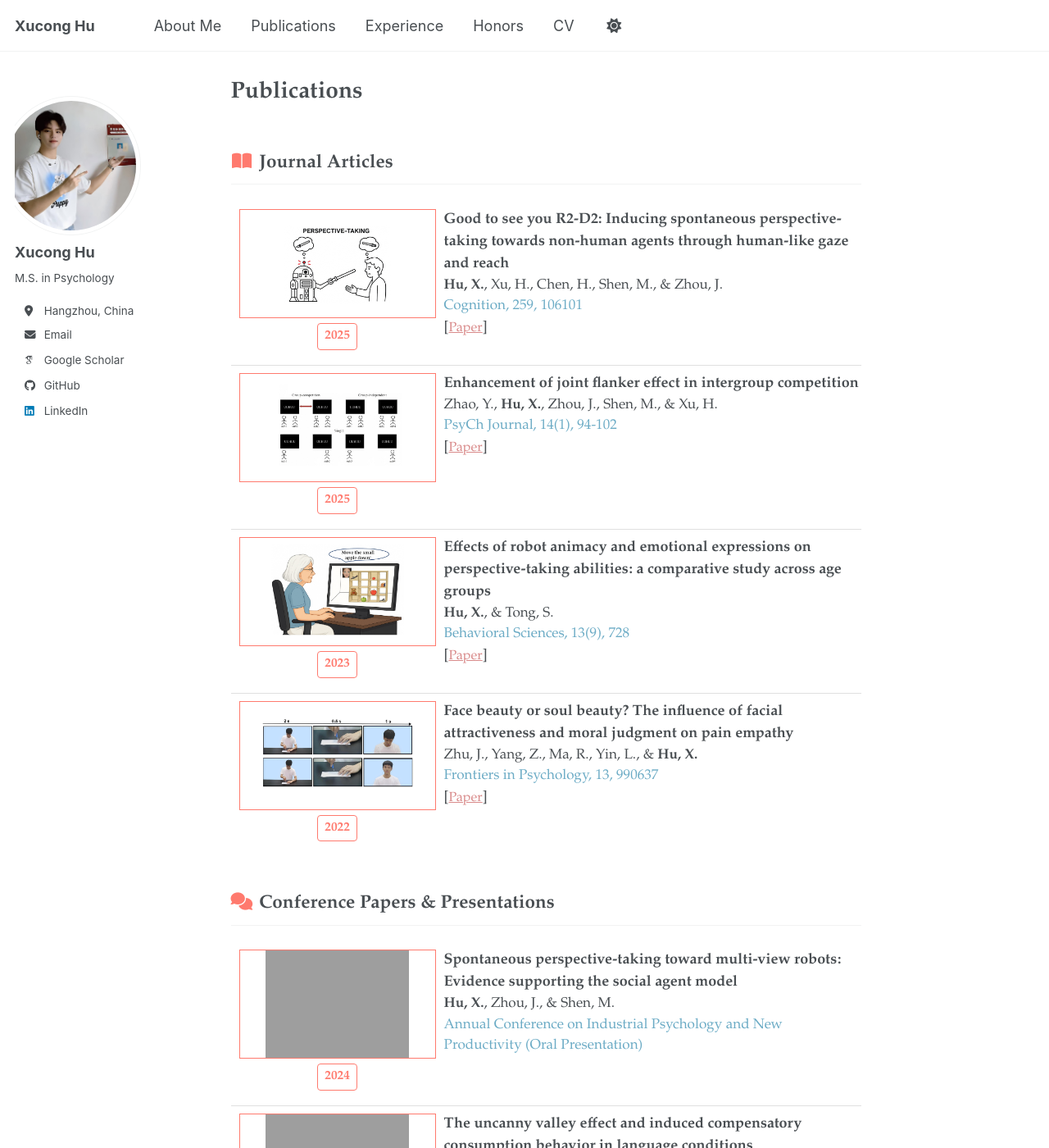
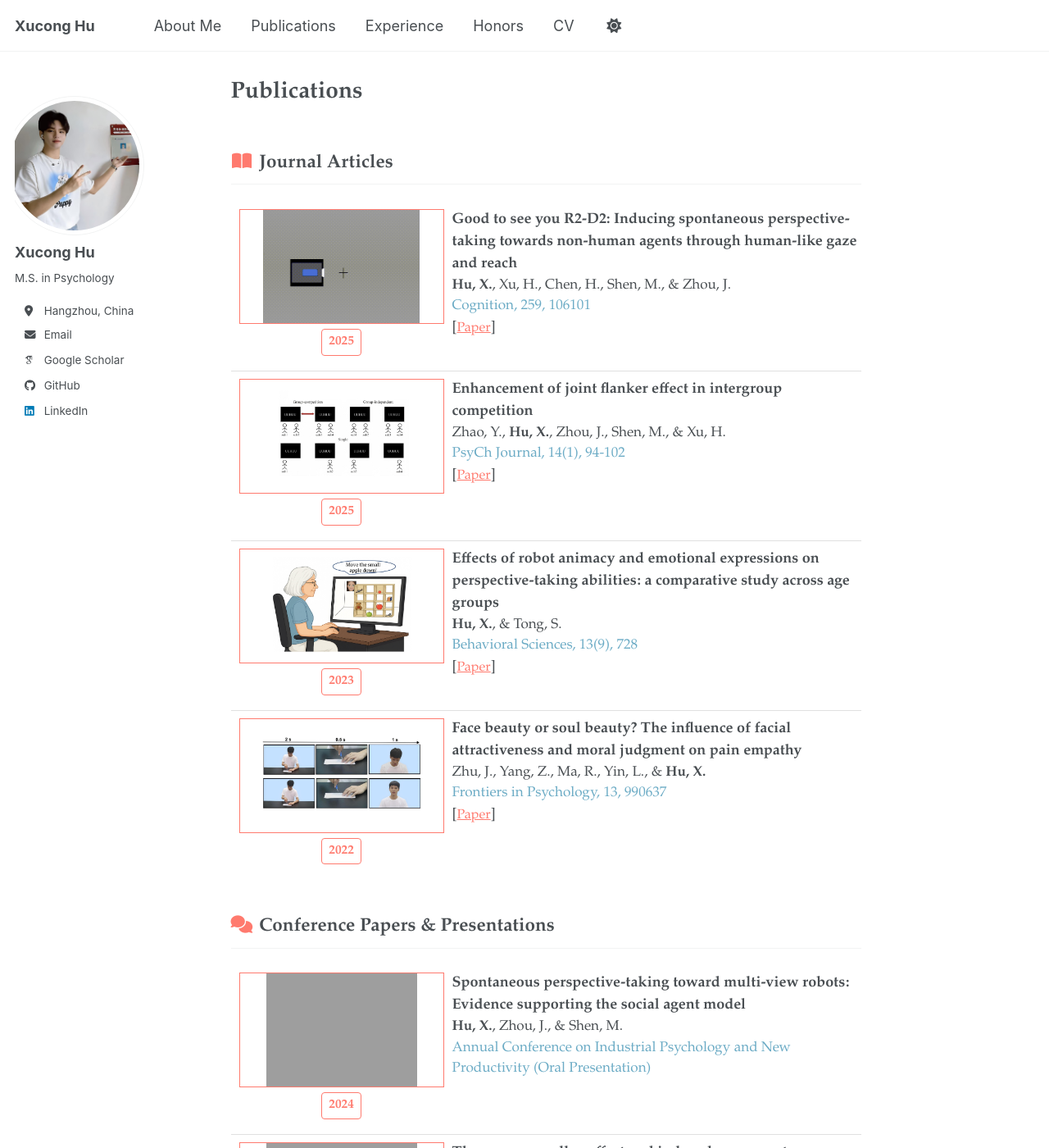
Before and after one commit to xuconghu/xuconghu.github.io, a Jekyll site: the page built from _pages/publications.md, in a window 1280 px wide and 1400 px high. Shown: the whole window at 82% size. Built offline with Jekyll 4.4.1, drawn with Linux system fonts in a browser that asks for light colours; some web fonts are replaced; a script bundle is joined from its source files by our own code; library files that are not in the unit come from our copies; grey boxes are pictures that could not be loaded.

Commit message:
Update publication covers and advisor styling

```diff
--- a/_pages/publications.md
+++ b/_pages/publications.md
@@ -12,7 +12,7 @@ author_profile: true
   <div class="pub-list">
     <div class="pub">
       <div class="pub-left">
-        <img class="pub-cover" src="{{ "/info/cognition/cognition.jpg" | relative_url }}" alt="Cognition cover" />
+        <div class="pub-cover pub-cover-cycle" role="img" aria-label="Cognition cover" style="--cycle-1: url('{{ "/info/cognition/cognition_1.GIF" | relative_url }}'); --cycle-2: url('{{ "/info/cognition/cognition_2.GIF" | relative_url }}'); --cycle-3: url('{{ "/info/cognition/cognition_3.GIF" | relative_url }}');"></div>
         <div class="pub-badge">2025</div>
       </div>
       <div class="pub-right">
@@ -82,7 +82,7 @@ author_profile: true
         <div class="title">The uncanny valley effect and induced compensatory consumption behavior in language conditions</div>
         <div class="authors"><strong>Hu, X.</strong></div>
         <div class="publish">Lecture Notes in Education Psychology and Public Media, 4, 426-436 (Oral Presentation)</div>
-        <div class="tags">[<a class="tag" href="https://www.youtube.com/watch?v=q06qOeipxnI" target="_blank" rel="noopener">Video</a>]</div>
+        <div class="tags">[<a class="tag" href="{{ "/info/Conference_Papers/The%20uncanny%20valley%20effect%20and%20induced%20compensatory%20consumption%20behavior%20in%20language.pdf" | relative_url }}">Paper</a>] [<a class="tag" href="https://www.youtube.com/watch?v=q06qOeipxnI" target="_blank" rel="noopener">Video</a>]</div>
       </div>
     </div>
   </div>
--- a/_sass/layout/_sidebar.scss
+++ b/_sass/layout/_sidebar.scss
@@ -99,9 +99,9 @@
     border-radius: 50%;
     object-fit: cover;
     display: block;
-    margin-left: -16px;
+    margin-left: -12px;
     margin-right: auto;
-    object-position: 42% 50%;
+    object-position: 58% 50%;
 
     @include breakpoint($large) {
       padding: 5px;
--- a/assets/css/main.scss
+++ b/assets/css/main.scss
@@ -135,6 +135,12 @@
   padding: 2px;
 }
 
+.edu-advisors,
+.edu-advisors a {
+  color: var(--accent-blue);
+  text-decoration: underline;
+}
+
 .timeline-brief {
   margin: 1rem 0 2rem;
   font-size: 1rem;
@@ -230,6 +236,11 @@
   color: #555;
 }
 
+.timeline-host a {
+  color: var(--accent-blue);
+  text-decoration: underline;
+}
+
 @media screen and (max-width: 700px) {
   .timeline-item,
   .timeline-item:nth-child(odd),
@@ -268,19 +279,42 @@
 
 .pub-left {
   float: left;
-  width: 260px;
+  width: 270px;
   text-align: center;
 }
 
 .pub-cover {
   display: block;
-  width: 240px;
-  height: 133px;
+  width: 250px;
+  height: 140px;
   margin: 0 auto 6px;
   border: 1px solid var(--accent-red);
   object-fit: contain;
   max-width: none;
   background: #fff;
+}
+
+.pub-cover-cycle {
+  background-size: contain;
+  background-repeat: no-repeat;
+  background-position: center;
+  background-image: var(--cycle-1);
+  animation: cognition-cycle 9s infinite;
+}
+
+@keyframes cognition-cycle {
+  0%,
+  33% {
+    background-image: var(--cycle-1);
+  }
+  34%,
+  66% {
+    background-image: var(--cycle-2);
+  }
+  67%,
+  100% {
+    background-image: var(--cycle-3);
+  }
 }
 
 .pub-badge {
@@ -295,7 +329,7 @@
 
 .pub-right {
   float: right;
-  width: calc(100% - 260px);
+  width: calc(100% - 270px);
 }
 
 .pub-right > .title {
@@ -313,7 +347,7 @@
 }
 
 .pub-right > .tags > .tag {
-  color: #d98b8b;
+  color: var(--accent-red);
   font-weight: 500;
   font-size: 0.9em;
 }
```
Also changed, not shown: _pages/about.md (+3 -3 lines), info/cognition/cognition.jpg (deleted), info/cognition/cognition_1.GIF (added), info/cognition/cognition_2.GIF (added), info/cognition/cognition_3.GIF (added), 1 other file.
